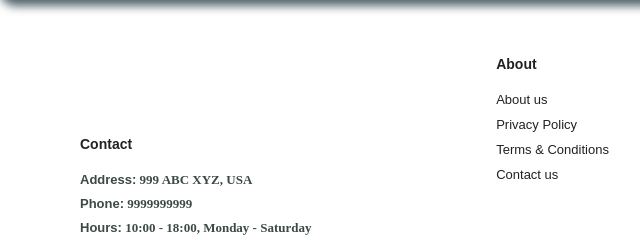
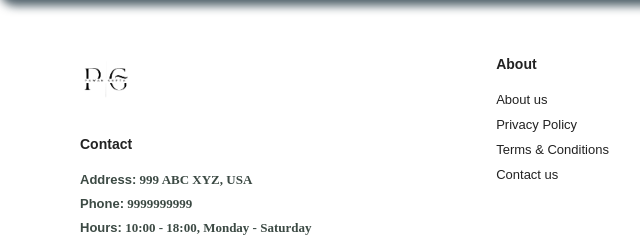
Before and after one commit to PawanGupta17/Portfolio, a plain HTML site: page index.html in a window 1280 px wide. Shown: the part 4556-4796 px from the top of the page, 0-640 px from the left. Drawn offline with nearby package versions, Linux system fonts and the light colour scheme.

Commit message:
Update index.html

```diff
--- a/index.html
+++ b/index.html
@@ -386,7 +386,7 @@
     </section>
     <footer class="section-p1">
       <div class="col">
-        <img class="logo" src="logo1.png" alt="" />
+        <img class="logo" src="img/logo1.png" alt="" />
         <h4>Contact</h4>
         <p><strong> Address:</strong> 999 ABC XYZ, USA</p>
         <p><strong> Phone:</strong> 9999999999</p>
```
